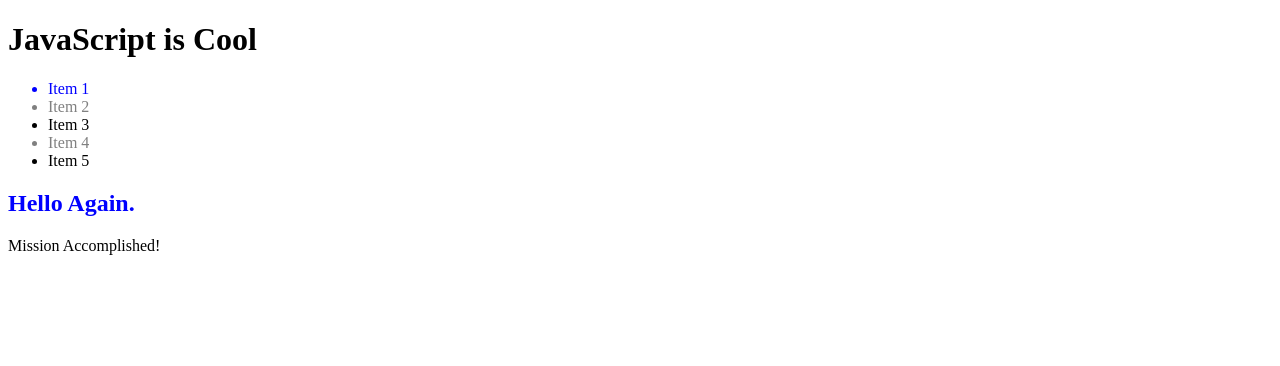
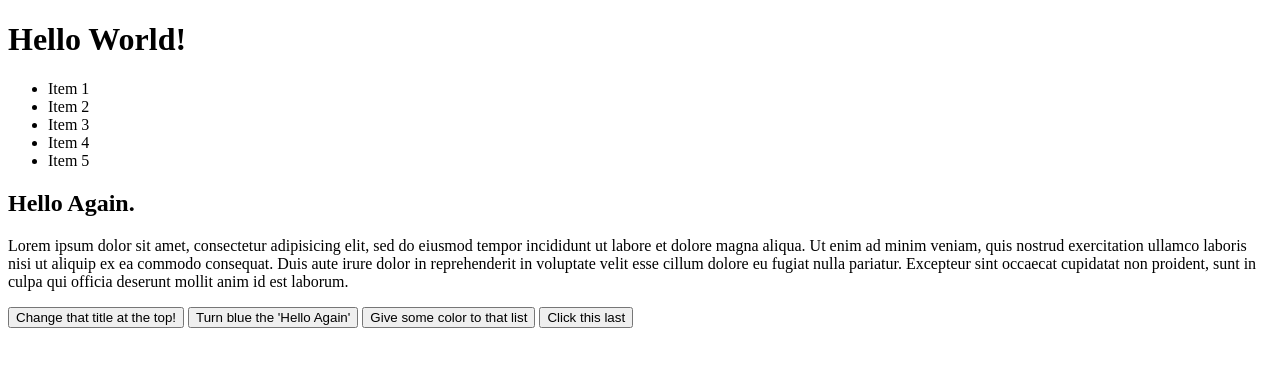
Before and after one commit to Yadriel-Ruiz/codeup-web-exercises, a plain HTML site: page dom-query-js.html in a window 1280 px wide. Drawn offline with Linux system fonts and the light colour scheme.

Commit message:
added buttons to the html

```diff
--- a/dom-query-js.html
+++ b/dom-query-js.html
@@ -24,21 +24,32 @@
     pariatur. Excepteur sint occaecat cupidatat non proident, sunt in
     culpa qui officia deserunt mollit anim id est laborum.
 </p>
+<button id="button1">Change that title at the top!</button>
+<button id="button2">Turn blue the 'Hello Again'</button>
+<button id="button3">Give some color to that list</button>
+<button id="button4">Click this last</button>
 <script>
     "use strict";
     // TODO: Uncomment next line and get the main header element by id
     const mainHeader = document.getElementById('main-header');
 
     // TODO: Set inner html of mainHeader to "JavaScript is Cool"
-    mainHeader.innerHTML = 'JavaScript is Cool';
+    document.getElementById('button1').addEventListener('click', function () {
+        mainHeader.innerHTML = 'JavaScript is Cool';
+    });
+
     // TODO: Uncomment the next line and get the sub header element by id
+
     const subHeader = document.getElementById('sub-header');
 
     // TODO: Set the text color of subHeader to blue
-    // subHeader.innerHTML
+document.getElementById('button2').addEventListener('click',function (){
+    subHeader.style.color = 'blue'
+})
+
+
     // TODO: Uncomment the next line and get all list items
-    // const listItems = ;
-    subHeader.style.color = 'blue'
+document.getElementById('button3').addEventListener('click',function (){
 
     // TODO: Uncomment the next line to get all lists items
     const listItems = document.querySelectorAll('ul li');
@@ -52,12 +63,16 @@
     });
     // TODO: Set text color of li with dbid = 1 to blue
     document.querySelector('li[data-dbid="1"]').style.color = 'blue';
+})
 
     // TODO: Uncomment the next line and get all elements with class name sub-paragraph
     const subParagraphs = document.getElementsByClassName('sub-paragraph');
 
     // TODO: Change the text in the first sub paragraph to "Mission Accomplished!"
-    subParagraphs[0].innerText = 'Mission Accomplished!';
+    document.getElementById('button4').addEventListener('click',function (){
+        subParagraphs[0].innerText = 'Mission Accomplished!';
+    })
+
 </script>
 </body>
 </html>
```
